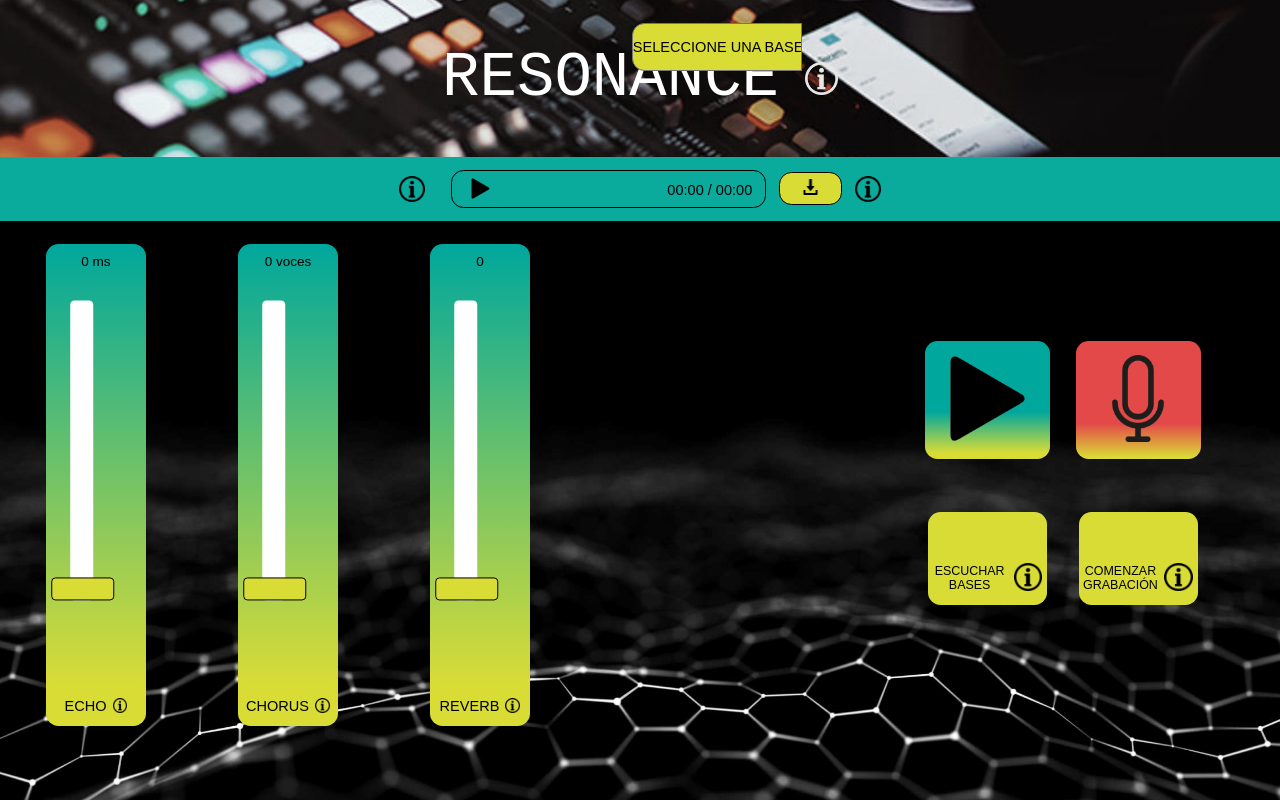
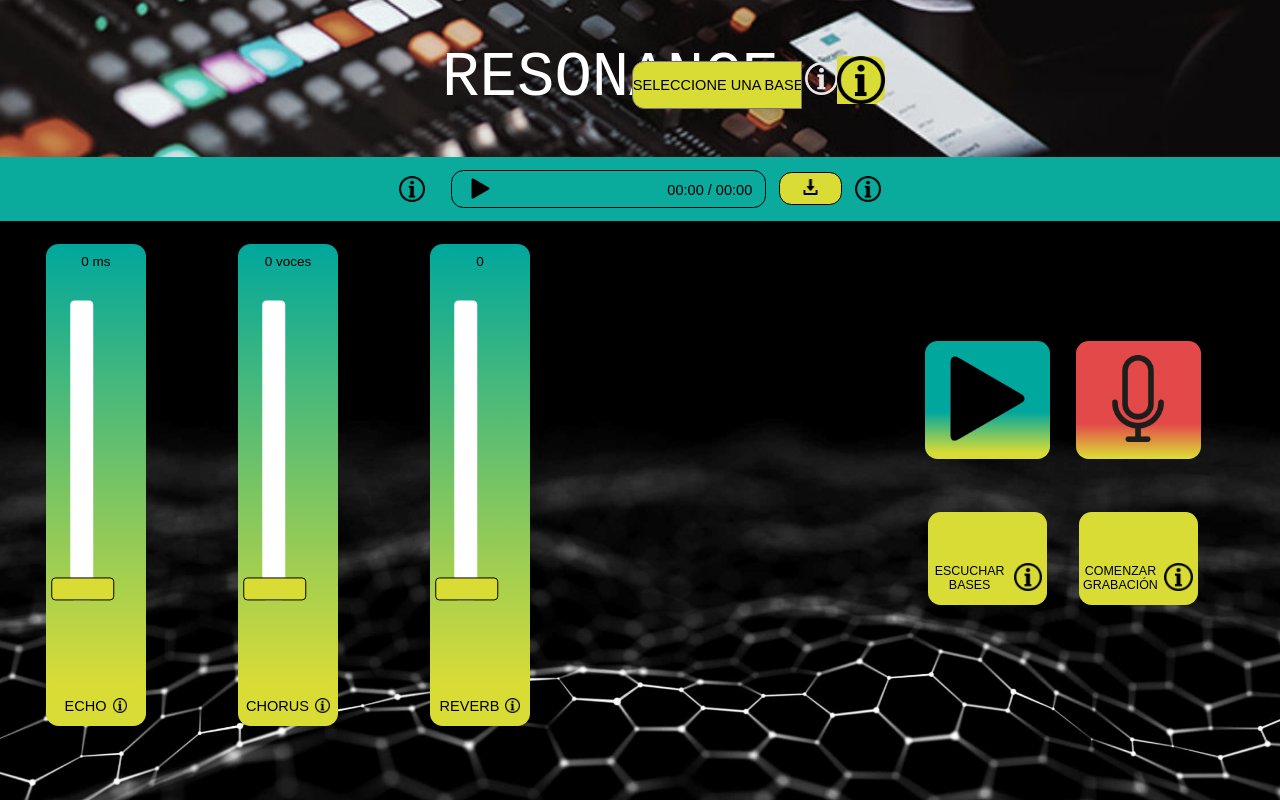
Before and after one commit to ToniTormo/Pryct_VOZ, a plain HTML site: page HTML/Estructura.html in a window 1280 px wide. Drawn offline with Linux system fonts and the light colour scheme.

Commit message:
out autotue

```diff
--- a/CSS/Estilo.css
+++ b/CSS/Estilo.css
@@ -263,7 +263,7 @@ body, html{
 
 #botones_mid{
     position: fixed;
-    top: calc(68vh + 20vw);
+    top: calc(68vh + 26vw);
     bottom: 0%;
     right: calc(23vw + 10vh);
     left: calc(35vw + 10vh);
@@ -276,7 +276,7 @@ body, html{
     align-self: center;
 }
 
-.botones_mid{
+#bases{
     width: 45%;
     height: 6%;
 
@@ -398,8 +398,8 @@ button{
     margin-bottom: 0.8%;
 }
 
-.info_mid{
-    transform: translateX(300%) translateY(calc(-12vh - 7.8vw));
+#info_bases{
+    transform: translateX(300%) translateY(calc(-6vh - 3.9vw));
 
     width: auto;
     height: 6%;
--- a/HTML/Estructura.html
+++ b/HTML/Estructura.html
@@ -46,14 +46,14 @@
 
         <div id="botones_mid">
             <audio id="base"></audio>
-            <select id="bases" class="botones_mid" style="appearance: none;">
+            <select id="bases" style="appearance: none;">
                 <option selected hidden>SELECCIONE UNA BASE</option>
                 <option value="Sin base">SIN BASE</option>
                 <option value="Base 1">BASE 1</option>
                 <option value="Base 2">BASE 2</option>
                 <option value="Base 3">BASE 3</option>
             </select>
-            <img src="../img/info.png" class="info_mid" id="info_bases">
+            <img src="../img/info.png" id="info_bases">
         </div>
 
         <div id="controladores">
--- a/JS/info.js
+++ b/JS/info.js
@@ -76,7 +76,6 @@ const text_bases = "Este desplegable permite seleccionar la base que sonará al
 
 crearInfoBox(info_bases, text_bases)
 
-
 // BasesRepro
 const info_basesRepro = document.getElementById("info_basesRepro");
 const text_basesRepro = "Tras seleccionar una base, el usuario podrá pulsar este botón para iniciar la reproducción de la base seleccionada. A continuación, el botón cambiará su icono a uno de pausa, permitiendo detener la reproducción de la base en cualquier momento. En caso de que no se haya seleccionado una base el botón no estará habilitado."
@@ -88,7 +87,6 @@ const info_inicioGrabacion = document.getElementById("info_inicioGrabacion");
 const text_inicioGrabacion = "Al pulsar por primera vez este botón, se activará la grabación del micrófono. Es probable que el navegador pida permiso al usuario para acceder al micrófono, por lo que se deberá aceptar este permiso. Tras pulsar el botón, éste pasará a contener un icono distinto: un cuadrado que indica el fin de la grabación. Al pulsarlo, la grabación acabará y se guardará para reproducirla en el reproductor superior y descargarla, a la vez que el botón vuelve a su estado original con el icono de micrófono."
 
 crearInfoBox(info_inicioGrabacion, text_inicioGrabacion)
-
 
 // Funciones actualizar sliders
 
@@ -111,6 +109,7 @@ Chorus.addEventListener('input', function() {
         spanChorus.textContent = this.value + " voces";
     }
 });
+
 //Reverb
 const Reverb = document.getElementById("valueReverb");
 const spanReverb = document.getElementById("spanReverb");
```
